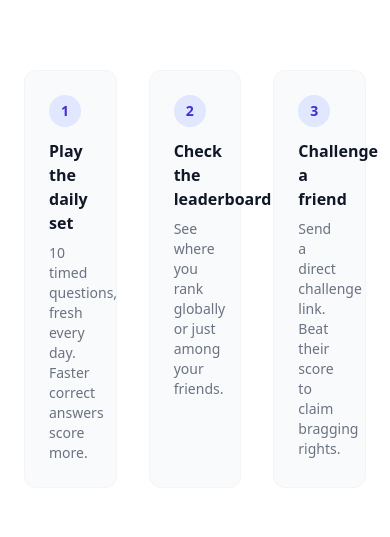
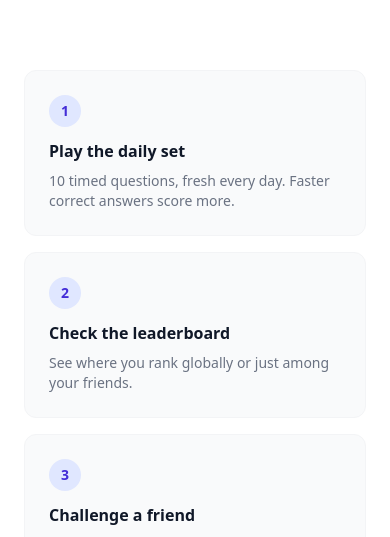
Before and after one commit to TheJimmyJam/Conundrum, a React (Vite) app: page / in a window 390 px wide. Shown: the part 591-1128 px from the top of the page. Built offline with nearby package versions, Linux system fonts and the light colour scheme; no server answers.

Commit message:
fix: make How it works cards stack on mobile

```diff
--- a/src/pages/LandingPage.tsx
+++ b/src/pages/LandingPage.tsx
@@ -122,7 +122,7 @@ export default function LandingPage() {
         </div>
 
         {/* How it works */}
-        <div className="mt-24 grid grid-cols-3 gap-8 text-left">
+        <div className="mt-24 grid grid-cols-1 sm:grid-cols-3 gap-4 sm:gap-8 text-left">
           {[
             { step: '1', title: 'Play the daily set', desc: '10 timed questions, fresh every day. Faster correct answers score more.' },
             { step: '2', title: 'Check the leaderboard', desc: 'See where you rank globally or just among your friends.' },
```
